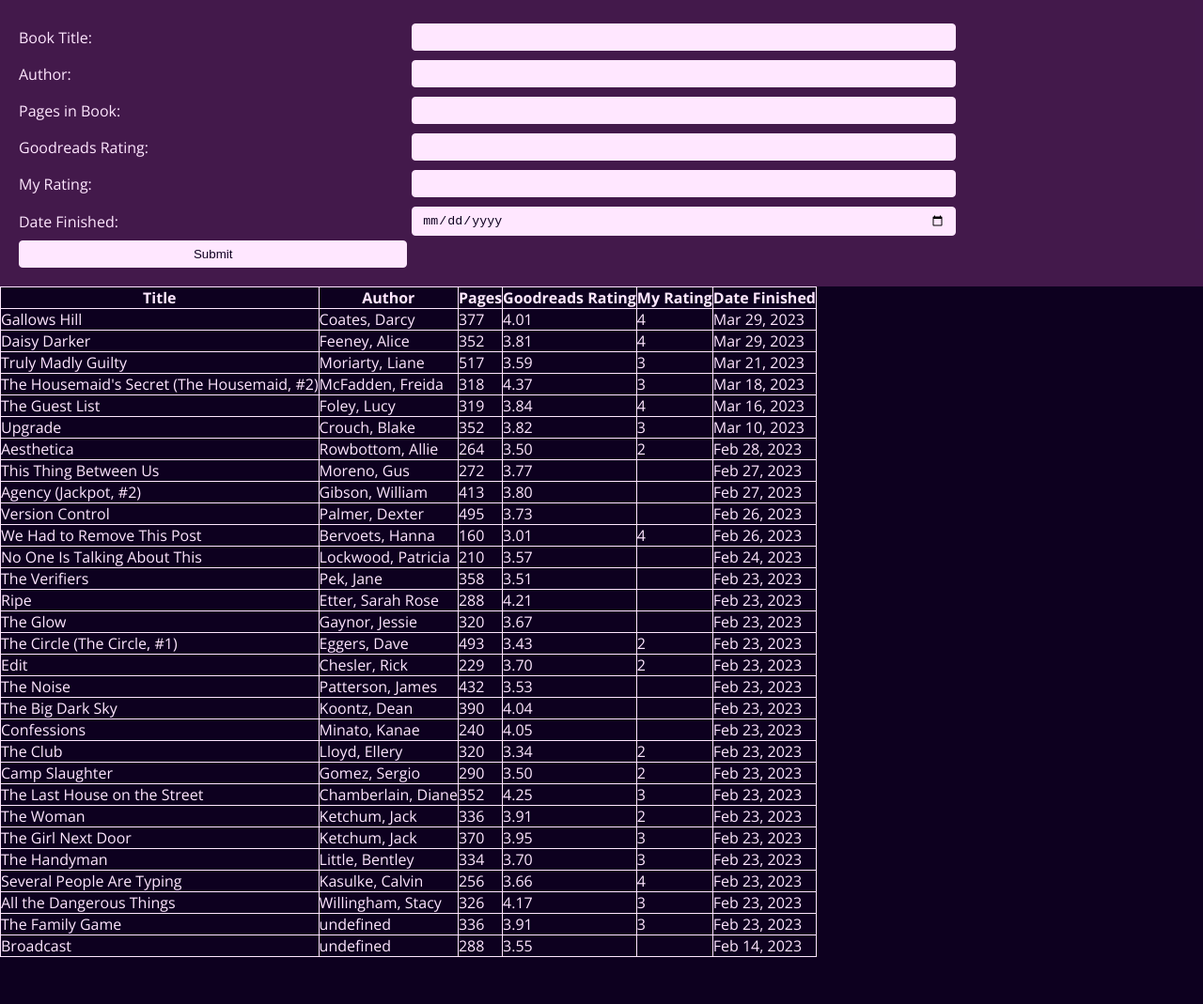
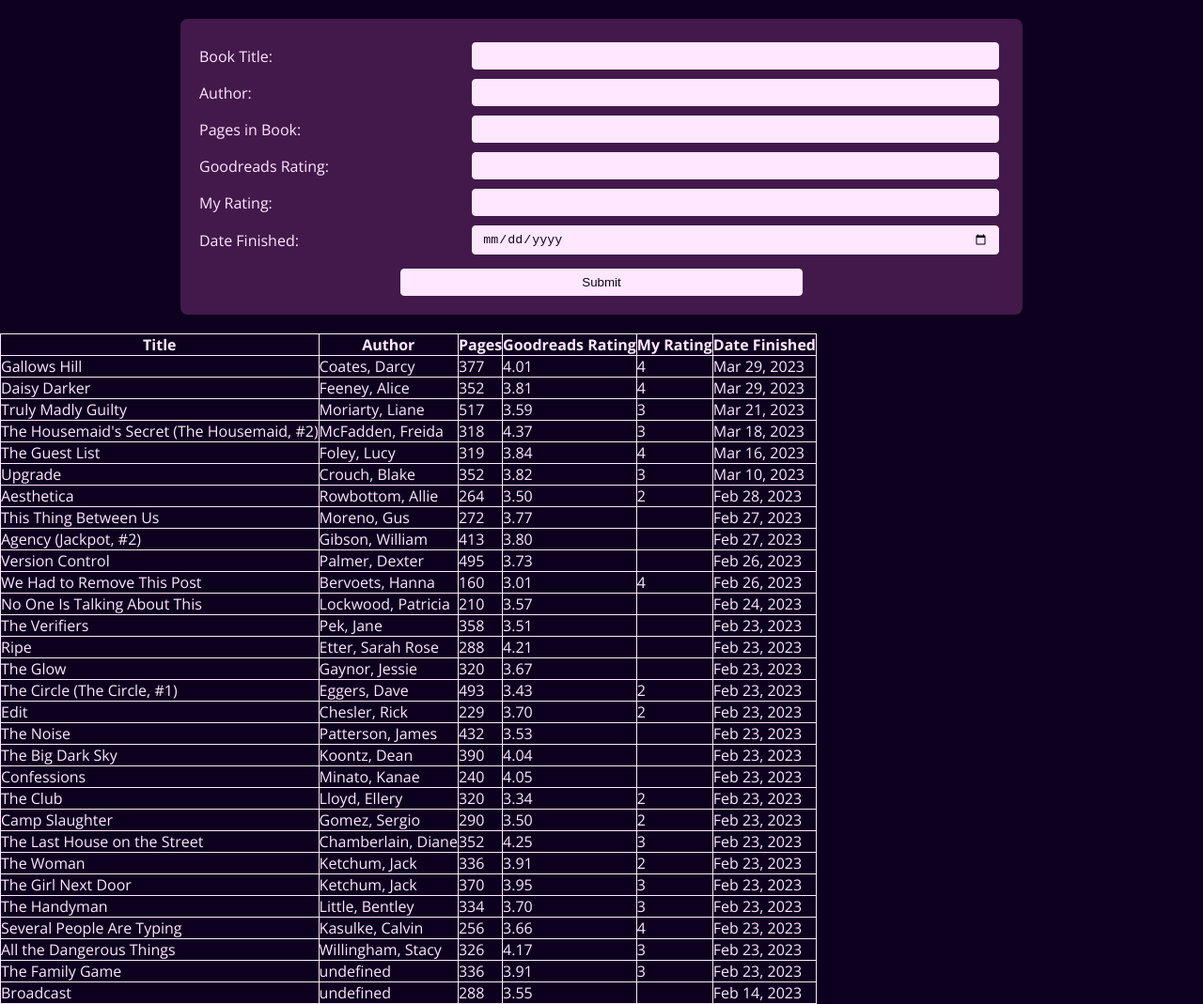
Before and after one commit to athenacats/goodreads, a website: page index.html in a window 1280 px wide. Shown: the whole page at 94% size. Before the commit the page ends 1019 px from the top, so only its background shows below. Drawn offline with nearby package versions, Linux system fonts and the light colour scheme.

Commit message:
Finalize styling of form

```diff
--- a/style.css
+++ b/style.css
@@ -21,23 +21,23 @@ html {
 
 #myBooks,th, tr, td {
   border: 1px solid;
-  border-radius: 2px;
   border-collapse: collapse;
   align-items: center;
 }
 
 form{
+  width: 70%;
+  margin: 20px auto;
   display: grid;
   grid-template-columns: 1fr 2fr;
   align-items: center;
   justify-content: center;
-  margin: auto;
   padding: 20px;
   background-color: var(--form-color) ;
+  border-radius: 8px;
 }
 
 input {
-  width: 70%;
   padding: 6px 10px;
   border: 1px solid;
   border-radius: 4px;
@@ -66,9 +66,15 @@ button {
   border: 1px solid var(--text);
   border-radius: 4px;
   cursor: pointer;
+  grid-column: span 2;
+  margin-top: 10px;
+  width: 50%;
+  align-self: center;
+  justify-self: center;
 }
 
 button:hover {
   background-color: var(--hover);
   color: var(--text);
+
 }
```
